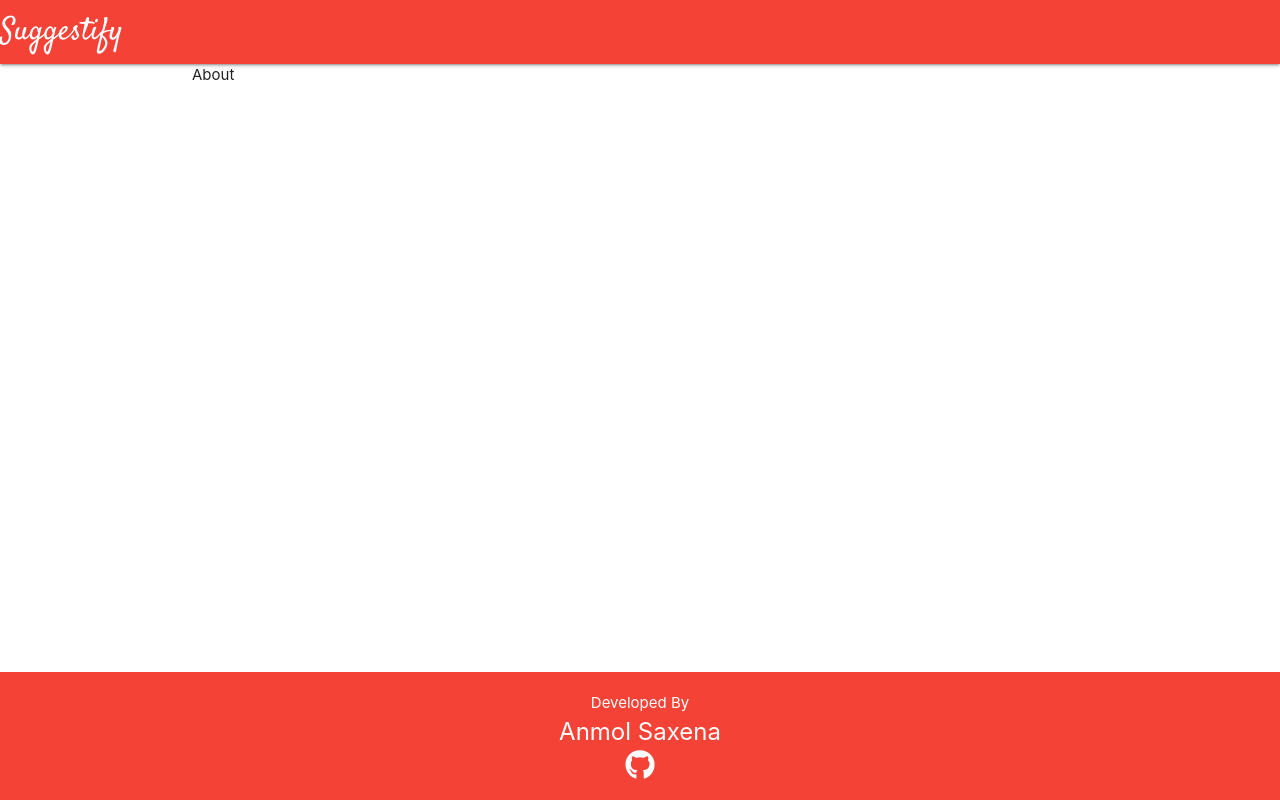
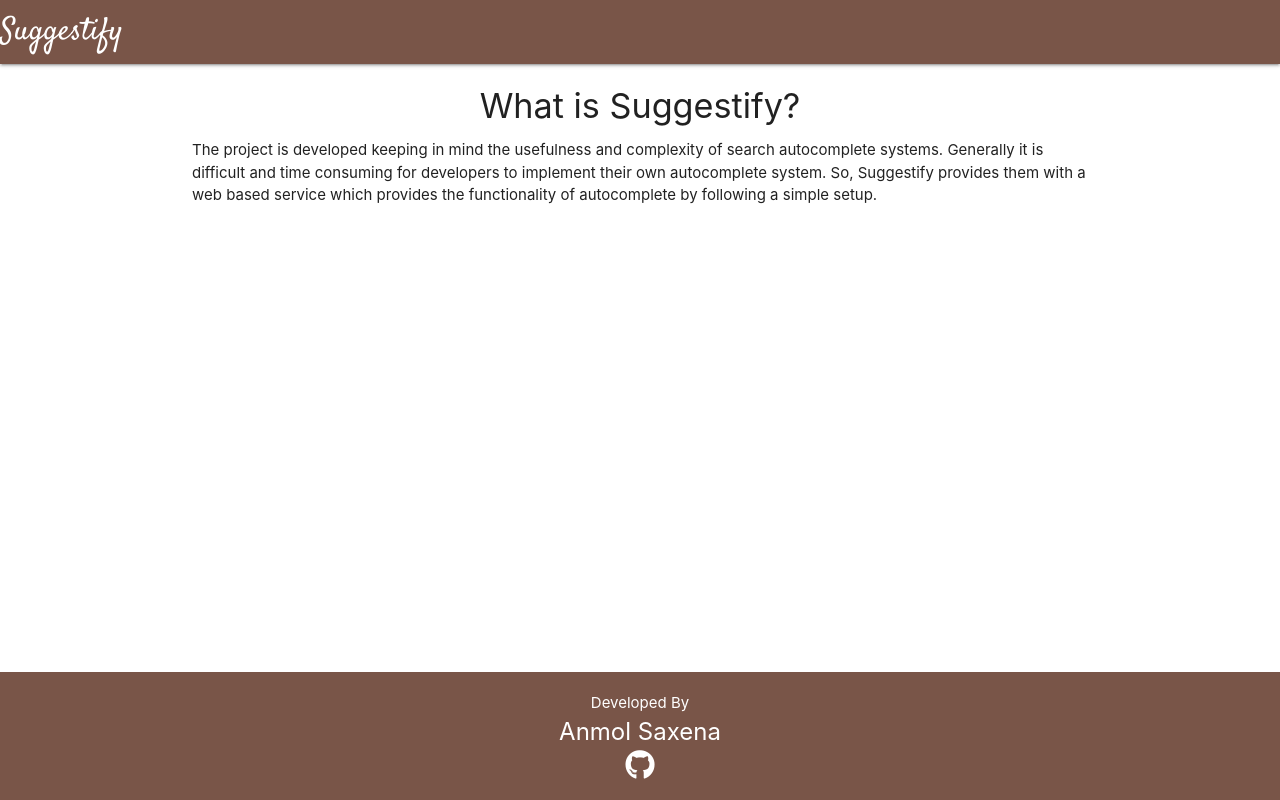
Before and after one commit to anmolsaxena10/suggestify-service, a website: page views/about.html in a window 1280 px wide. Drawn offline with nearby package versions, Linux system fonts and the light colour scheme; files that its build step writes are made by us from their sources.

Commit message:
theme changed and minor bug fixes

```diff
--- a/controller/register/post.js
+++ b/controller/register/post.js
@@ -13,6 +13,7 @@ module.exports = function(req, res){
         }
         else {
             user = tenant.ops[0];
+            req.session.user = user;
             req.session.isLoggedIn = true;
             req.session.jwtToken = jwt.sign({
                 'tenant_id': user._id,
--- a/views/about.html
+++ b/views/about.html
@@ -4,6 +4,8 @@
 
 {% block main %}
 <div class="container">
-    About
+    <h4 class="center-align">What is Suggestify?</h4>
+    <p>The project is developed keeping in mind the usefulness and complexity of search autocomplete systems. Generally it is difficult and time consuming for developers to implement their own autocomplete system. So, Suggestify provides them with a web based service which provides the functionality of autocomplete by following a simple setup.
+    </p>
 </div>
 {% endblock %}
--- a/views/footer.html
+++ b/views/footer.html
@@ -1,4 +1,4 @@
-<footer class="page-footer red">
+<footer class="page-footer brown">
     <div class="container">
         <div class="row">
             <div class="col l12 s12">
--- a/views/header.html
+++ b/views/header.html
@@ -1,5 +1,5 @@
 <nav>
-    <div class="nav-wrapper red">
+    <div class="nav-wrapper brown">
         <a href="#" class="brand-logo">Suggestify</a>
         <a href="#" data-target="mobile-demo" class="sidenav-trigger"><i class="material-icons">menu</i></a>
         <ul id="nav-mobile" class="right hide-on-med-and-down">
```
Also changed, not shown: views/apiref.html (+1 -1 lines), views/login.html (+1 -1 lines), views/register.html (+1 -1 lines).
